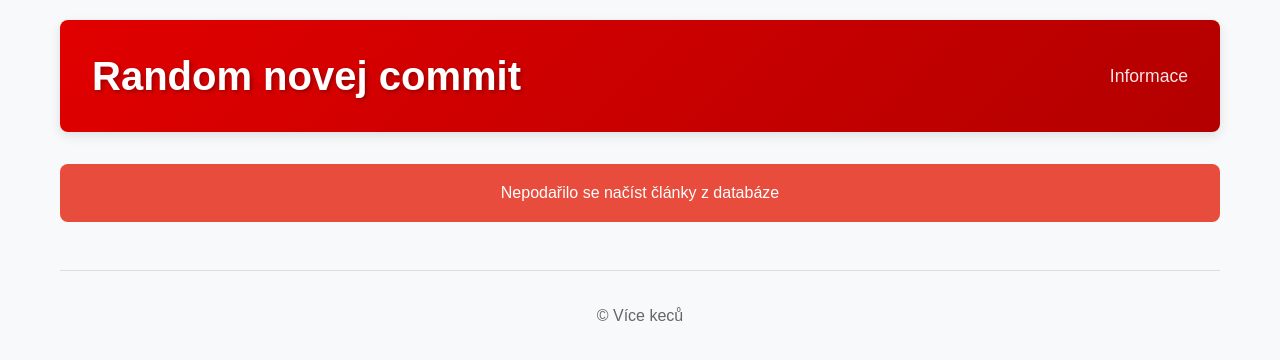
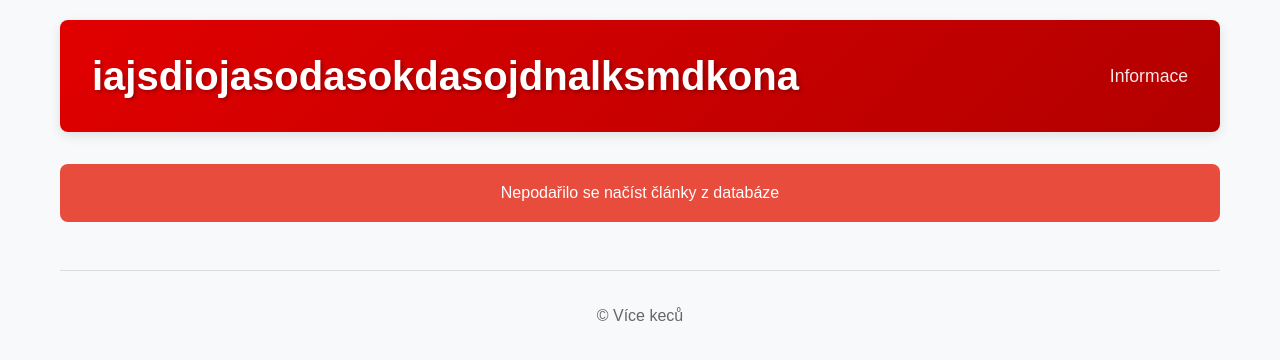
Before and after one commit to Wolfis07/web_cit, a website: page public/index.html in a window 1280 px wide. Drawn offline with Linux system fonts and the light colour scheme; no server answers.

Commit message:
Test commit

```diff
--- a/public/index.html
+++ b/public/index.html
@@ -11,7 +11,7 @@
         <header>
             <div class="header-content">
                 <div class="logo">
-                    <h1>Random novej commit</h1>
+                    <h1>iajsdiojasodasokdasojdnalksmdkona</h1>
                 </div>
                 <div class="site-info">
                     <p>Informace</p>
```
